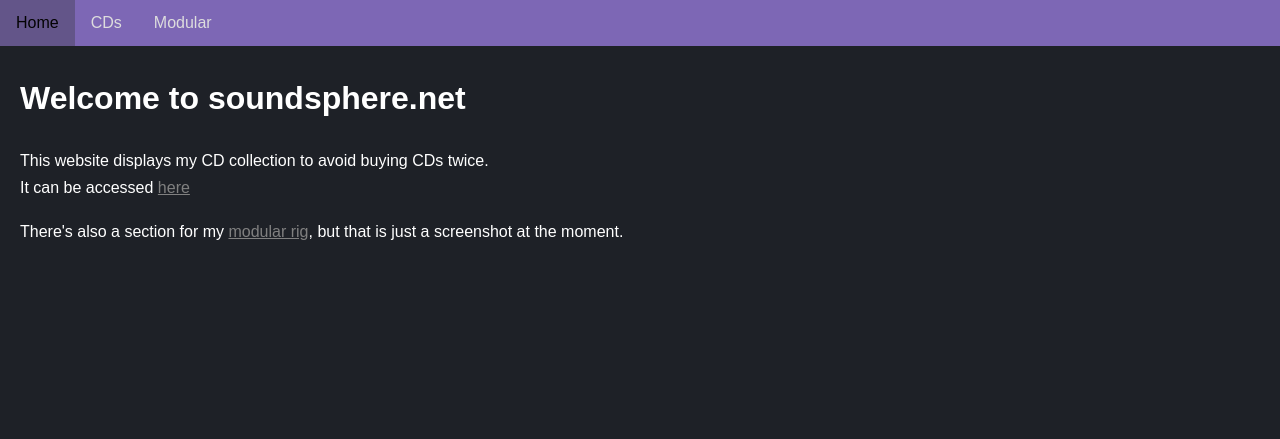
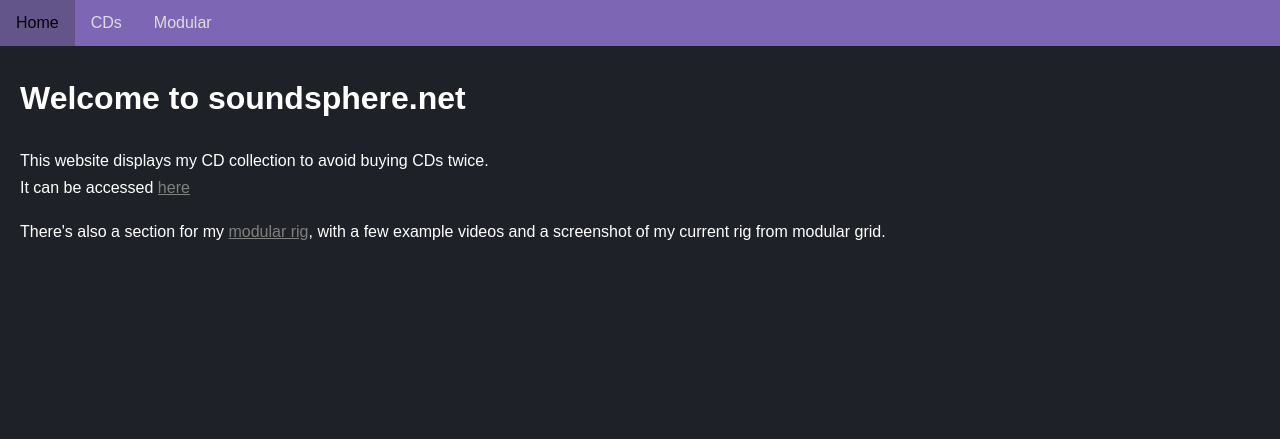
Before and after one commit to Soundsphere/soundweb, a PHP site: page / in a window 1280 px wide. Shown: the top 439 px of the page. Run offline with PHP 8.4, Linux system fonts and the light colour scheme.

Commit message:
Updated homepage
updated the home page

```diff
--- a/public_html/index.php
+++ b/public_html/index.php
@@ -18,7 +18,7 @@
 	It can be accessed <a href="/HTML/cds.html">here</a>
 </p>
 <p>
-  There's also a section for my <a href="/HTML/modular.html">modular rig</a>, but that is just a screenshot at the moment.
+  There's also a section for my <a href="/HTML/modular.html">modular rig</a>, with a few example videos and a screenshot of my current rig from modular grid.
 </p>
 </div>
 
```
